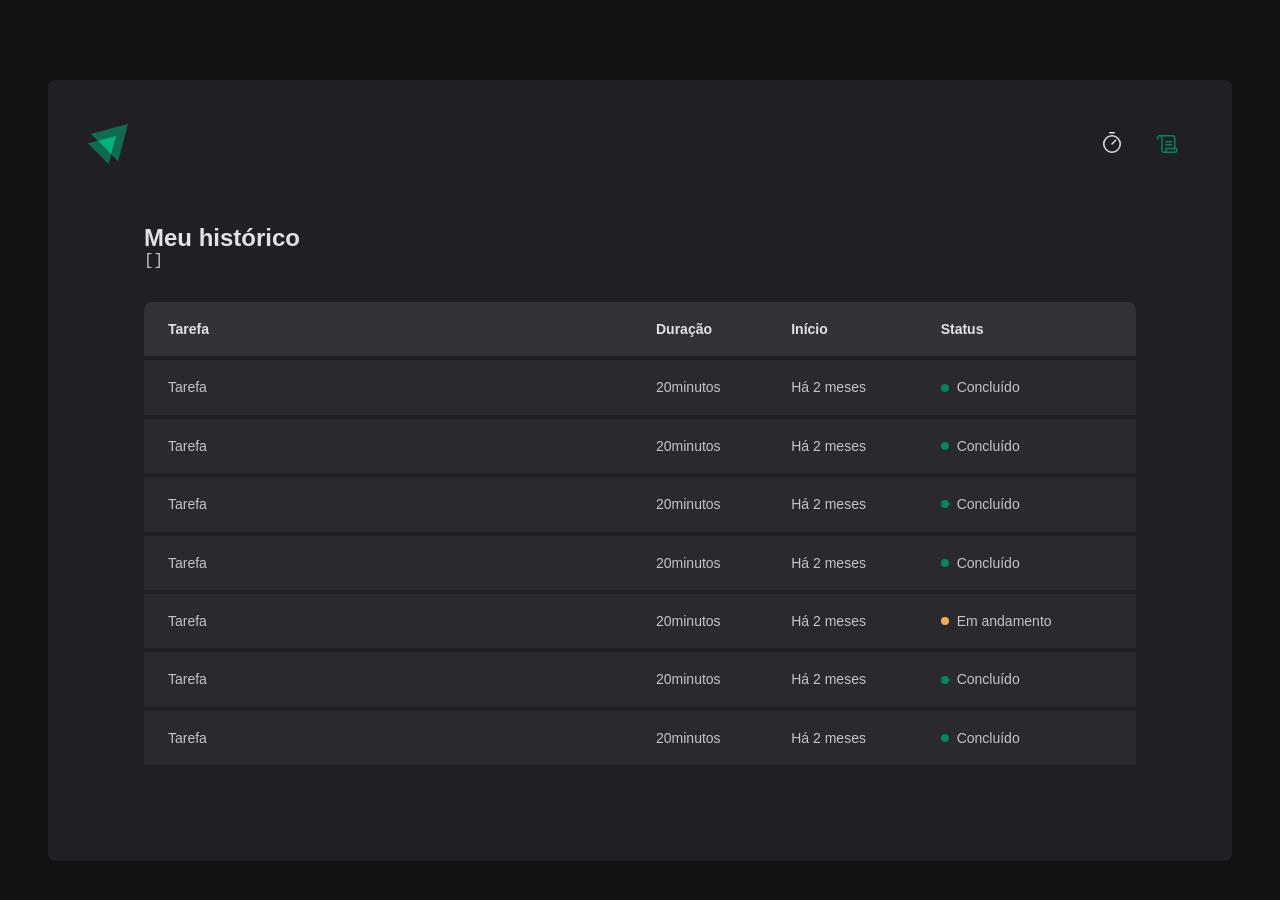
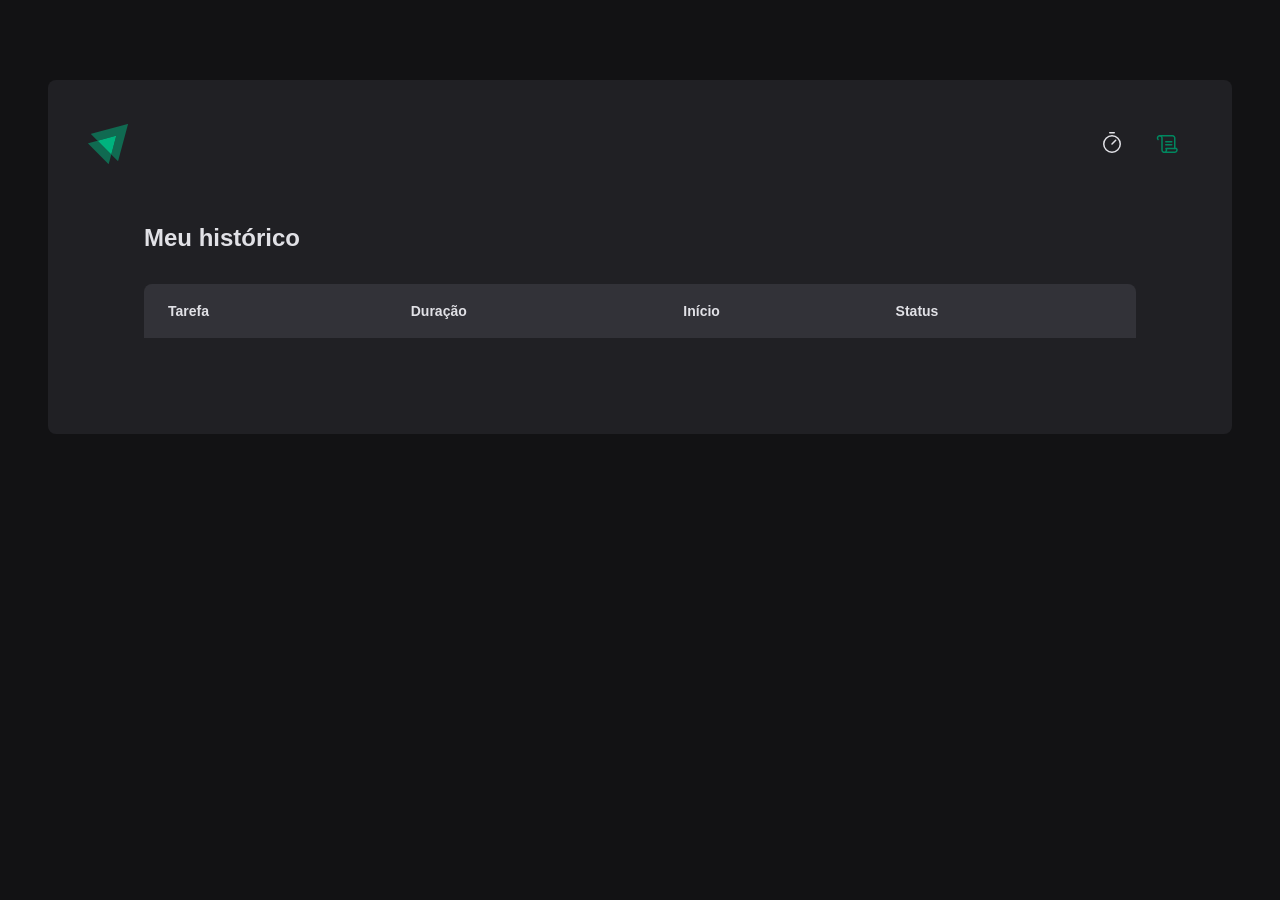
Before and after one commit to lucasveigaa/ignite-pomodoro, a React (Vite) app: page /history in a window 1280 px wide. Shown: the top 900 px of the page. After the commit the page ends 800 px from the top, so only its background shows below. Built offline with nearby package versions, Linux system fonts and the light colour scheme.

Commit message:
Finishing logical part of component History

```diff
--- a/src/contexts/CyclesContext.tsx
+++ b/src/contexts/CyclesContext.tsx
@@ -69,8 +69,6 @@
     setCycles((state) => [...state, newCycle]);
     setActiveCycleId(id);
     setAmountSecondsPassed(0);
-
-    // reset();
   }
 
   function interruptCurrentCycle() {
--- a/src/pages/History/index.tsx
+++ b/src/pages/History/index.tsx
@@ -1,16 +1,16 @@
 import { useContext } from "react";
 import { CyclesContext } from "../../contexts/CyclesContext";
 import { HistoryContainer, HistoryList, Status } from "./styles";
+import { formatDistanceToNow } from "date-fns";
+import ptBR from "date-fns/locale/pt-BR";
 
 export function History() {
-
-  const { cycles } = useContext(CyclesContext)
+  const { cycles } = useContext(CyclesContext);
 
   return (
     <div>
       <HistoryContainer>
         <h1>Meu histórico</h1>
-        <pre>{JSON.stringify(cycles, null, 2)}</pre>
         <HistoryList>
           <table>
             <thead>
@@ -22,48 +22,31 @@
               </tr>
             </thead>
             <tbody>
-              <tr>
-                <td>Tarefa</td>
-                <td>20minutos</td>
-                <td>Há 2 meses</td>
-                <td><Status statusColor="green">Concluído</Status></td>
-              </tr>
-              <tr>
-                <td>Tarefa</td>
-                <td>20minutos</td>
-                <td>Há 2 meses</td>
-                <td><Status statusColor="green">Concluído</Status></td>
-              </tr>
-              <tr>
-                <td>Tarefa</td>
-                <td>20minutos</td>
-                <td>Há 2 meses</td>
-                <td><Status statusColor="green">Concluído</Status></td>
-              </tr>
-              <tr>
-                <td>Tarefa</td>
-                <td>20minutos</td>
-                <td>Há 2 meses</td>
-                <td><Status statusColor="green">Concluído</Status></td>
-              </tr>
-              <tr>
-                <td>Tarefa</td>
-                <td>20minutos</td>
-                <td>Há 2 meses</td>
-                <td><Status statusColor="yellow">Em andamento</Status></td>
-              </tr>
-              <tr>
-                <td>Tarefa</td>
-                <td>20minutos</td>
-                <td>Há 2 meses</td>
-                <td><Status statusColor="green">Concluído</Status></td>
-              </tr>
-              <tr>
-                <td>Tarefa</td>
-                <td>20minutos</td>
-                <td>Há 2 meses</td>
-                <td><Status statusColor="green">Concluído</Status></td>
-              </tr>
+              {cycles.map((cycle) => {
+                return (
+                  <tr key={cycle.id}>
+                    <td>{cycle.task}</td>
+                    <td>{cycle.minutesAmount} minutos</td>
+                    <td>
+                      {formatDistanceToNow(cycle.startDate, {
+                        addSuffix: true,
+                        locale: ptBR,
+                      })}
+                    </td>
+                    <td>
+                      {cycle.finishedDate && (
+                        <Status statusColor="green">Concluído</Status>
+                      )}
+                      {cycle.interruptedDate && (
+                        <Status statusColor="red">Interrompido</Status>
+                      )}
+                      {!cycle.finishedDate && !cycle.interruptedDate && (
+                        <Status statusColor="yellow">Em andamento</Status>
+                      )}
+                    </td>
+                  </tr>
+                );
+              })}
             </tbody>
           </table>
         </HistoryList>
--- a/src/pages/Home/index.tsx
+++ b/src/pages/Home/index.tsx
@@ -40,12 +40,17 @@
 
   const { handleSubmit, watch, reset } = newCycleForm;
 
+  function handleCreateNewCycle(data: NewCycleFormData) {
+    createNewCycle(data);
+    reset();
+  }
+
   const task = watch("task");
   const isSubmitDisabled = !task;
 
   return (
     <HomeContainer>
-      <form onSubmit={handleSubmit(createNewCycle)}>
+      <form onSubmit={handleSubmit(handleCreateNewCycle)}>
         <FormProvider {...newCycleForm}>
           <NewCycleForm />
         </FormProvider>
```
